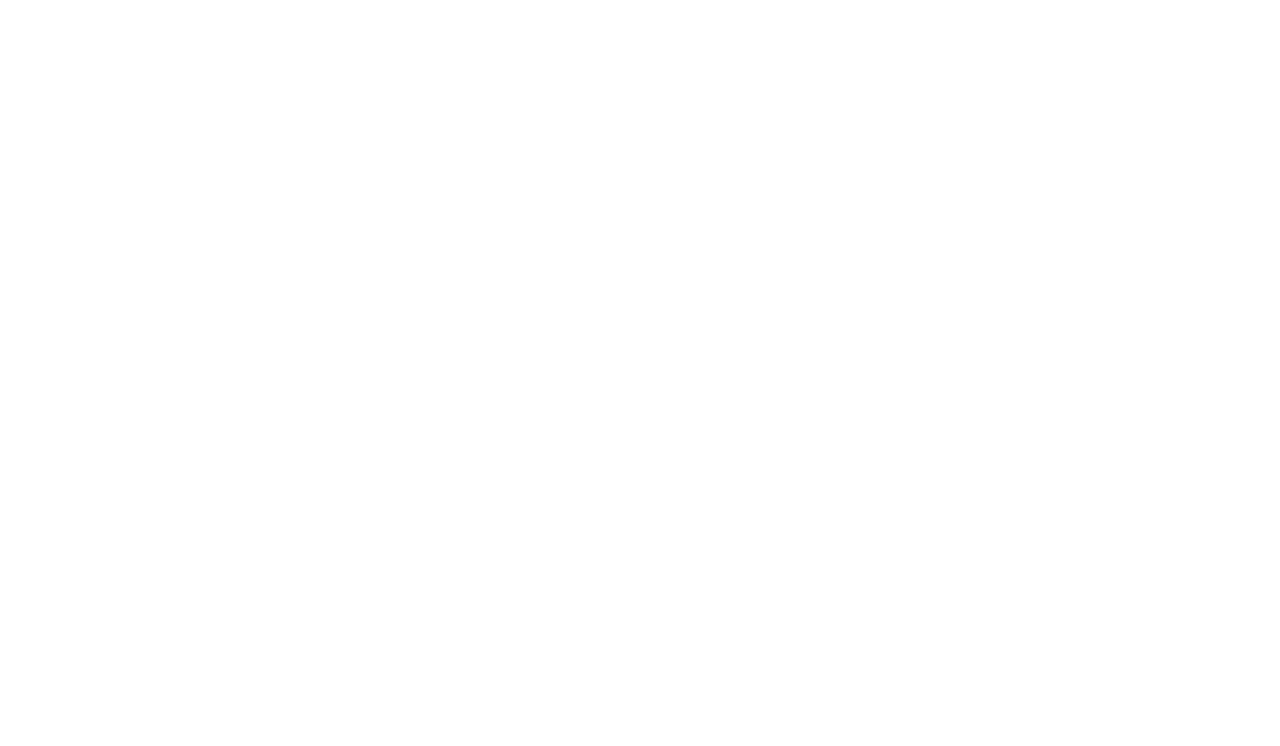
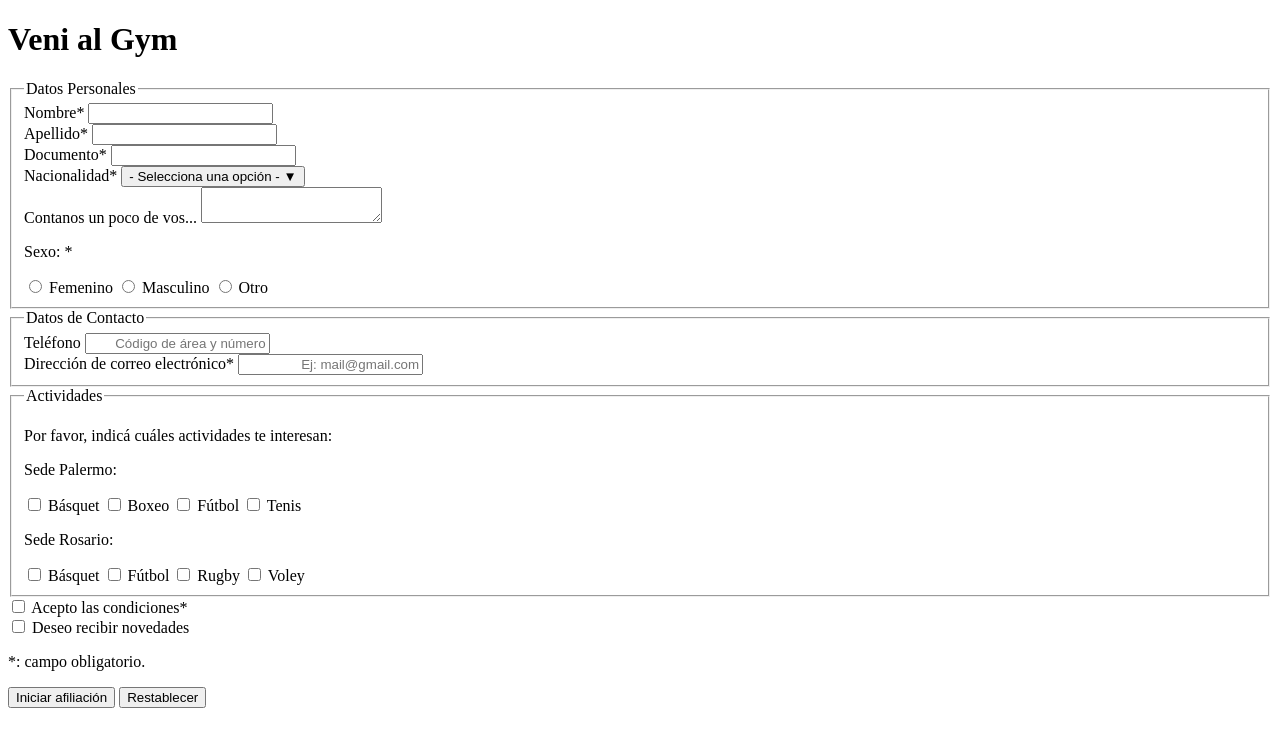
Before and after one commit to po1son3/desafio-04, a website built with Vite: page index.html in a window 1280 px wide. Built offline with nearby package versions, Linux system fonts and the light colour scheme.

Commit message:
agrego-todo-el-html

```diff
--- a/index.html
+++ b/index.html
@@ -4,15 +4,178 @@
     <meta charset="UTF-8" />
 
 
-    <title>Vite App</title>
+    <title>Afiliación</title>
   </head>
   <body>
+<h1>Veni al Gym</h1>
+<form action="#post" method="post">
+
+<!-- Datos de Personales -->
+
+<fieldset>
+
+  <legend>Datos Personales</legend>
+  <div>
+
+
+    <div>
+
+
+      <label for="lbl-nombre">Nombre*</label>
+      <input id="lbl-nombre" type="text" required>
+
+
+    </div>
+
+    <div>
+
+
+      <label for="lbl-apellido">Apellido*</label>
+      <input id="lbl-apellido" type="text" required>
+
+
+    </div>
+
+    <div>
+
+
+      <label for="lbl-documento">Documento*</label>
+      <input id="lbl-documento" type="text" required>
+
+
+    </div>
+
+    <div>
+
+
+
+      <label for="lbl-nacionalidad">Nacionalidad*</label>
+      <!-- boton raro -->
+      <button>- Selecciona una opción - ▼ </button>
+
+     <!--  <input id="lbl-nacionalidad" type="" required> -->
 
 
 
 
+    </div>
+    <div>
 
 
-    <script type="module" src="/main.js"></script>
-  </body>
+      <label for="">Contanos un poco de vos...</label>
+      <textarea name="" id=""></textarea>
+
+
+    </div>
+<p>Sexo: *</p>
+      <div>
+        <input type="radio" name="Femenino">
+        <label for="Femenino">Femenino</label>
+
+        <input type="radio" name="Masculino">
+        <label for="Masculino">Masculino</label>
+
+        <input type="radio" name="Otro">
+        <label for="Otro">Otro</label>
+      </div>
+</div>
+</fieldset>
+
+
+<!-- Datos de contacto -->
+
+<fieldset>
+
+  <legend>Datos de Contacto</legend>
+  <div>
+
+    <div>
+
+
+      <label for="Teléfono">Teléfono</label>
+      <input type="tel" placeholder="Código de área y número">
+
+
+    </div>
+
+    <div>
+
+
+        <label for="">Dirección de correo electrónico*</label>
+        <input type="email" required placeholder="Ej: mail@gmail.com">
+
+
+    </div>
+
+</div>
+</fieldset>
+
+
+
+<!-- Actividades -->
+
+<fieldset>
+
+  <legend>Actividades</legend>
+  <p>Por favor, indicá cuáles actividades te interesan:</p></p>
+  <div>
+
+    <div>
+
+  <p>Sede Palermo:</p>
+        <input type="checkbox" name="Básquet">
+        <label for="Básquet">Básquet</label>
+
+        <input type="checkbox" name="Boxeo">
+        <label for="Boxeo">Boxeo</label>
+
+        <input type="checkbox" name="Fútbol">
+        <label for="Fútbol">Fútbol</label>
+
+        <input type="checkbox" name="Tenis">
+        <label for="Tenis">Tenis</label>
+
+
+    </div>
+
+    <div>
+
+  <p>Sede Rosario:</p>
+        <input type="checkbox" name="Básquet">
+        <label for="Básquet">Básquet</label>
+
+        <input type="checkbox" name="Fútbol">
+        <label for="Fútbol">Fútbol</label>
+
+        <input type="checkbox" name="Rugby">
+        <label for="Rugby">Rugby</label>
+
+
+        <input type="checkbox" name="Voley">
+        <label for="Voley">Voley</label>
+
+
+    </div>
+
+</div>
+</fieldset>
+
+<div>
+<input type="checkbox" required>
+<label for="">Acepto las condiciones*</label>
+</div>
+
+<div>
+<input type="checkbox">
+<label for="">Deseo recibir novedades</label>
+</div>
+
+<p>*: campo obligatorio.</p>
+<button type="submit">Iniciar afiliación</button>
+<button type="reset">Restablecer</button>
+</for>
+
+
+<script type="module" src="/main.js"></script>
+</body>
 </html>
--- a/style.css
+++ b/style.css
@@ -0,0 +1,3 @@
+input {
+    direction: rtl;
+}
```
